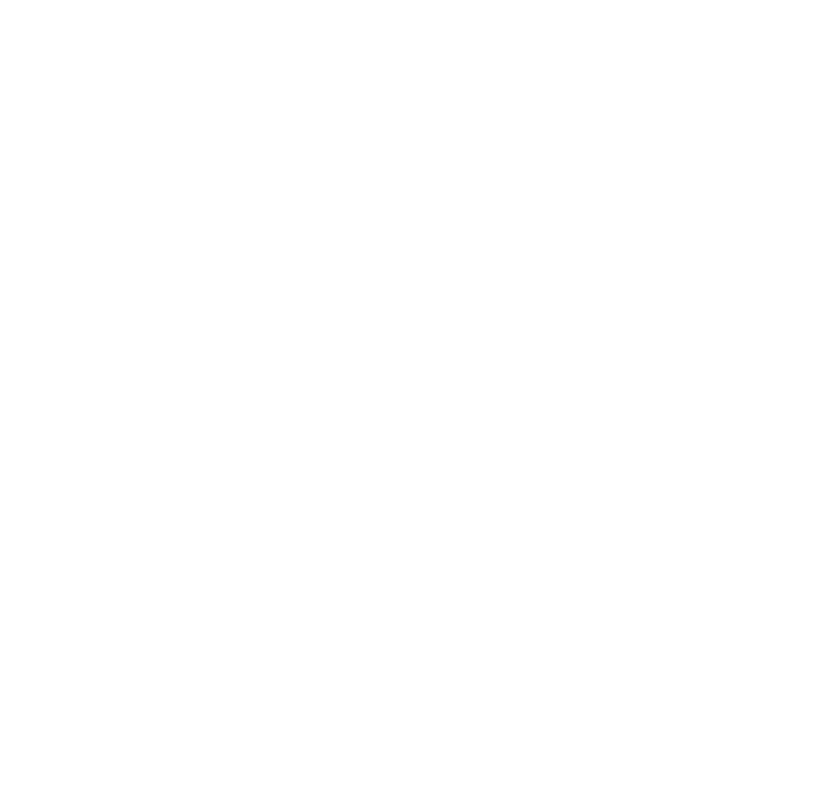
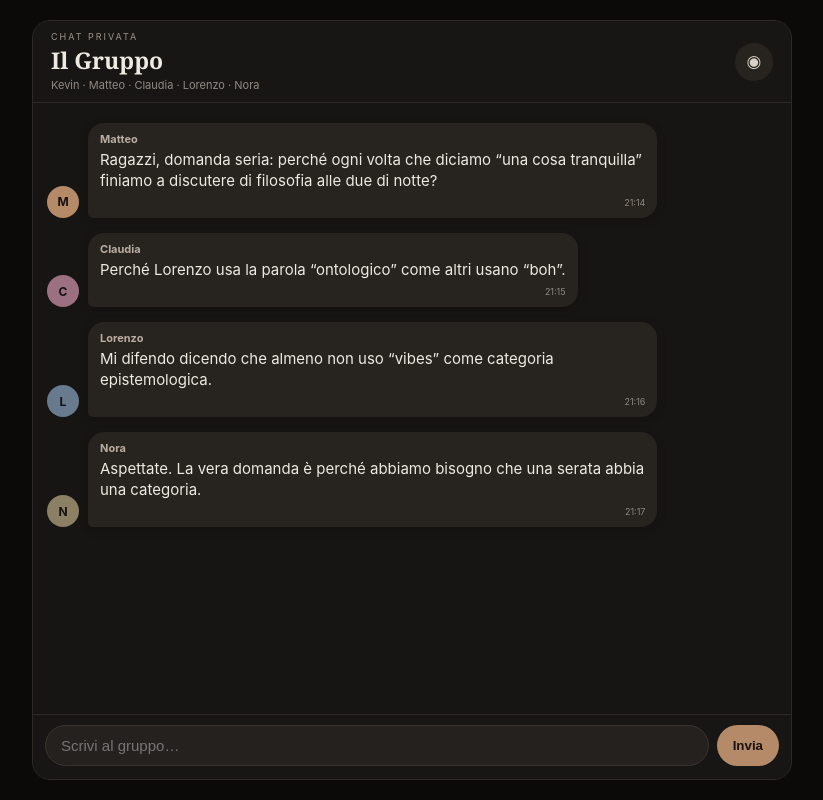
Before and after one commit to assox98-tech/il-gruppo, a plain HTML site: page public/index.html in a window 1280 px wide. Shown: the whole page, without its empty margins (228-1051 px from the left). Drawn offline with Linux system fonts and the light colour scheme; the site is published under a folder, as on GitHub Pages, so addresses that start at the root find nothing.

Commit message:
Update index.html

```diff
--- a/public/index.html
+++ b/public/index.html
@@ -1 +1 @@
-<!doctype html><html lang="it"><head><meta charset="UTF-8"><meta name="viewport" content="width=device-width,initial-scale=1,viewport-fit=cover"><meta name="theme-color" content="#11100f"><meta name="apple-mobile-web-app-capable" content="yes"><meta name="apple-mobile-web-app-status-bar-style" content="black-translucent"><meta name="apple-mobile-web-app-title" content="Il Gruppo"><link rel="manifest" href="/manifest.json"><title>Il Gruppo</title><link rel="stylesheet" href="/styles.css"></head><body><div id="app"></div><script type="module" src="/app.js"></script></body></html>
+<!doctype html><html lang="it"><head><meta charset="UTF-8"><meta name="viewport" content="width=device-width,initial-scale=1,viewport-fit=cover"><meta name="theme-color" content="#11100f"><meta name="apple-mobile-web-app-capable" content="yes"><meta name="apple-mobile-web-app-status-bar-style" content="black-translucent"><meta name="apple-mobile-web-app-title" content="Il Gruppo"><link rel="manifest" href="./manifest.json"><title>Il Gruppo</title><link rel="stylesheet" href="./styles.css"></head><body><div id="app"></div><script type="module" src="./app.js"></script></body></html>
```
